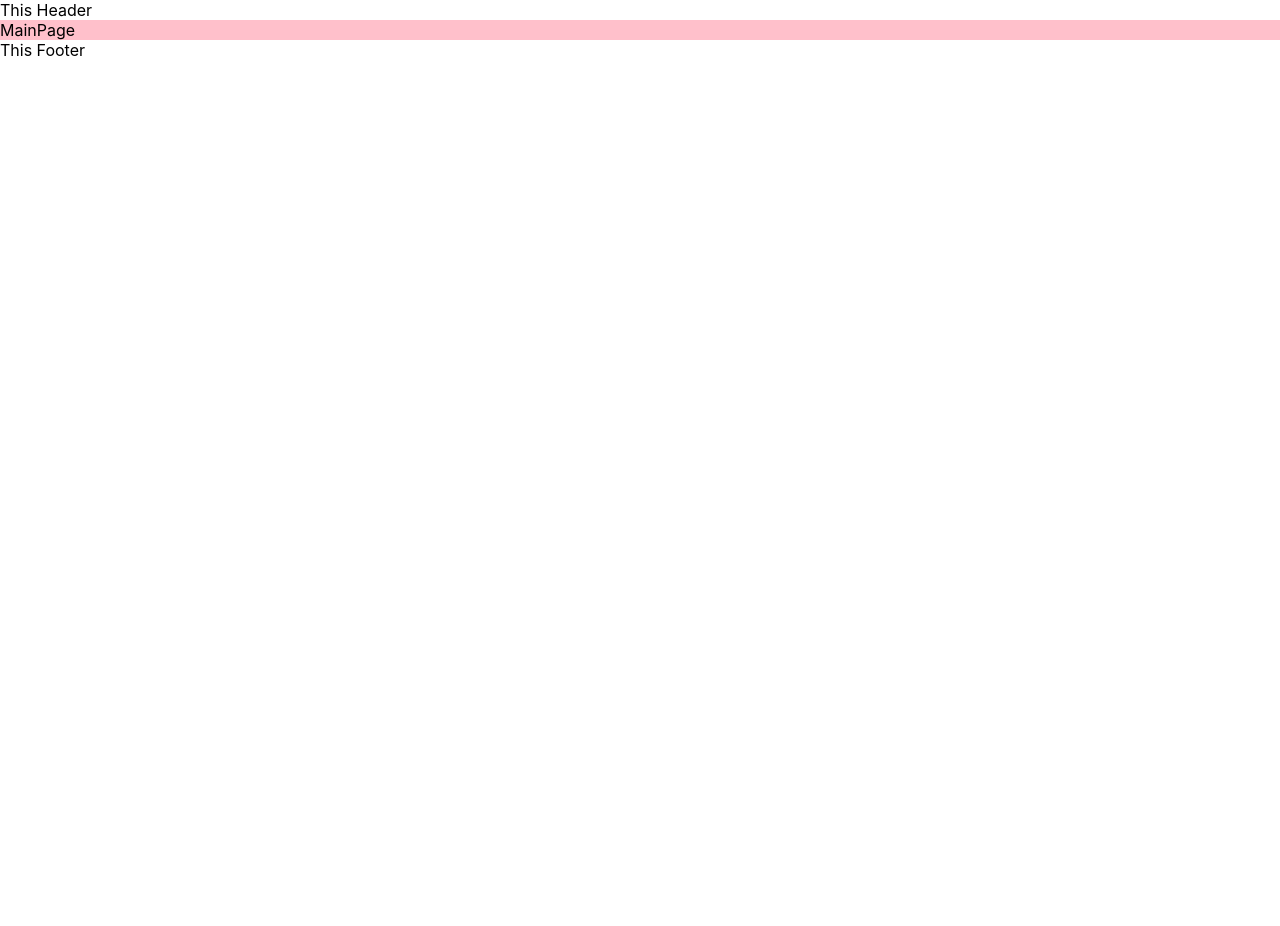
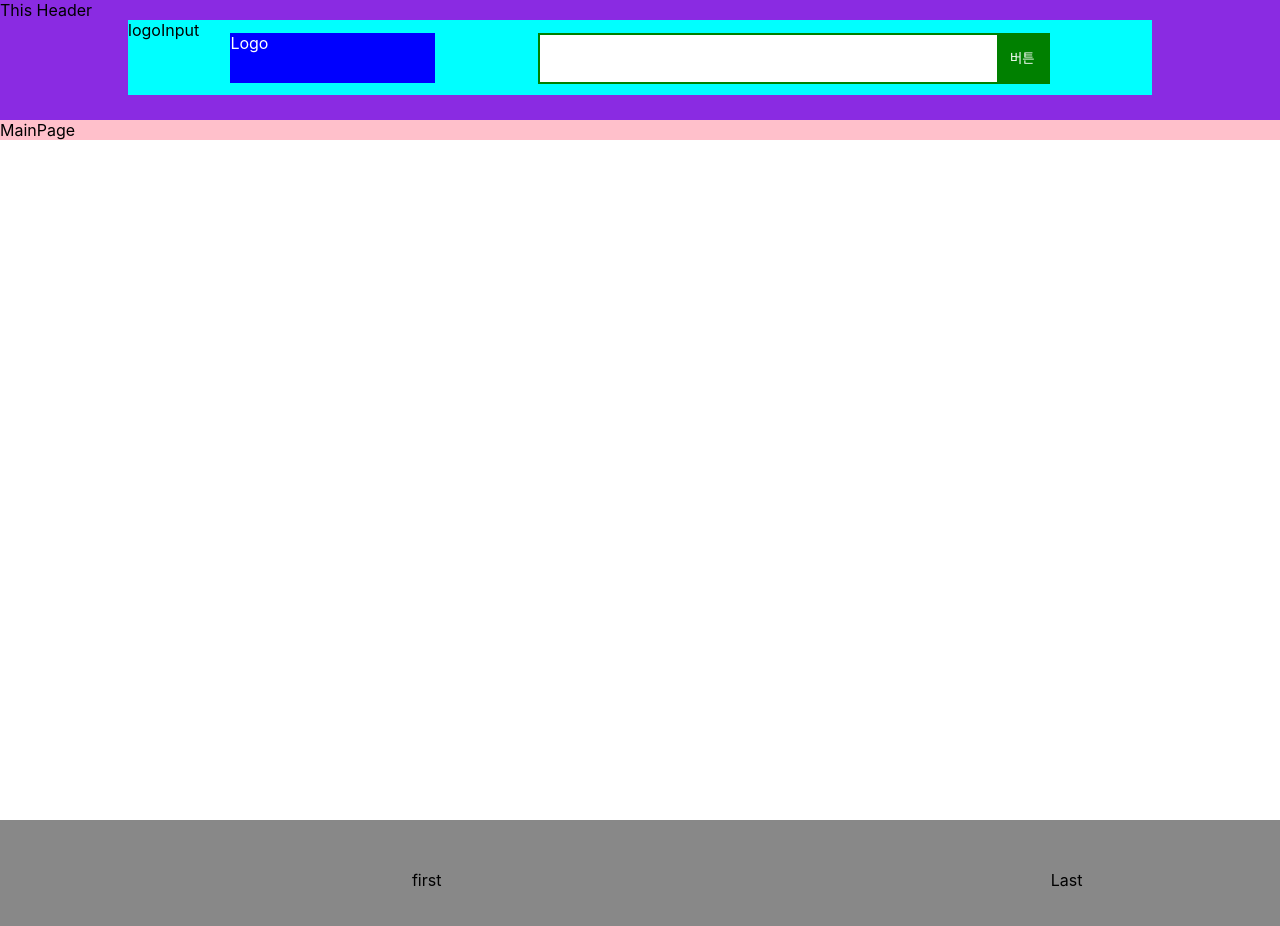
Before and after one commit to Hongaproject/Mypage-React-Project, a React (Create React App) app: page / in a window 1280 px wide. Shown: the top 926 px of the page. Before the commit the page ends 800 px from the top, so only its background shows below. Built offline with nearby package versions, Linux system fonts and the light colour scheme.

Commit message:
2day work header, footer

```diff
--- a/src/App.jsx
+++ b/src/App.jsx
@@ -1,12 +1,15 @@
 import React from "react";
 import Layout from "./components/Layout/Layout";
 import Main from "./containers/Mainp/Main";
+import './App.css';
 
 function App() {
   return (
-    <Layout>
-      <Main />
-    </Layout>
+    <body>
+      <Layout>
+        <Main />
+      </Layout>
+    </body>
   );
 }
 
--- a/src/components/Layout/Footer/Footer.jsx
+++ b/src/components/Layout/Footer/Footer.jsx
@@ -1,7 +1,14 @@
+import styles from './Footer.module.css';
+
 function Footer () {
     return (
-        <div>
-            This Footer
+        <div className={styles.footer}>
+            <div className={styles.footerF}>
+                first
+            </div>
+            <div className={styles.footerL}>
+                Last
+            </div>
         </div>
     );
 }
--- /dev/null
+++ b/src/components/Layout/Footer/Footer.module.css
@@ -0,0 +1,14 @@
+.footer{
+    display: flex;
+    background-color: #888;
+    height: 120px;
+    text-align: center;
+    align-items : center;
+}
+
+.footerF{
+    flex: 2;
+}
+.footerL{
+    flex: 1;
+}
--- a/src/components/Layout/Header/Header.jsx
+++ b/src/components/Layout/Header/Header.jsx
@@ -1,7 +1,26 @@
+import styles from './Header.module.css';
+
 function Header () {
     return (
-        <div>
+        <div className={styles.header}>
             This Header
+            <div className={styles.logoInput}>
+                logoInput
+                <div className={styles.logo}>
+                    Logo
+                </div>
+                <div className={styles.searchBar}>
+                    <form action="">
+                        <fieldset className={styles.fieldset}>
+                            <div>
+                                <input type="text" className={styles.search} required/>
+                                <button className={styles.searchBtn}>버튼</button>
+                            </div>
+                        </fieldset>
+                    </form>
+                </div>
+            </div>
+
         </div>
     );
 }
--- /dev/null
+++ b/src/components/Layout/Header/Header.module.css
@@ -0,0 +1,60 @@
+.header{
+    width: 100%;
+    background-color: blueviolet;
+    height: 120px;
+}
+
+.logoInput{
+    position: absolute;
+    left: 10%;
+    display: flex;
+    background-color: aqua;
+    width: 80%;
+    height: 75px;
+}
+
+.logo{
+    position: absolute;
+    top: 17%;
+    left: 10%;
+    width: 20%;
+    height: 50px;
+    background-color: blue;
+    color: white;
+}
+
+.header .searchBar{
+    position: absolute;
+    top: 17%;
+    left: 40%;
+    width: 50%;
+    height: 50px;
+    background-color: beige;
+
+}
+
+.fieldset{
+    height: auto;
+    margin: 0;
+    padding: 0;
+    border: 2px solid green;
+}
+.search{
+    width: 90%;
+    height: 47px;
+    margin: 0;
+    padding: 0;
+    border: 0;
+}
+.search:focus{
+    outline: none;
+}
+
+.searchBtn{
+    width: 10%;
+    height: 47px;
+    color: white;
+    background-color: green;
+    border: 0;
+    line-height: 0;
+}
--- a/src/components/Layout/Layout.jsx
+++ b/src/components/Layout/Layout.jsx
@@ -1,12 +1,13 @@
 import Footer from "./Footer/Footer";
 import Header from "./Header/Header";
+import styles from "./Layout.module.css";
 
 function Layout ({children}) {
     return (
         <div>
             <Header />
 
-                <div>
+                <div className={styles.children}>
                     {children}
                 </div>
 
--- /dev/null
+++ b/src/components/Layout/Layout.module.css
@@ -0,0 +1,3 @@
+.children{
+    min-height: calc(100vh - 100px);
+}
--- a/src/containers/Mainp/Main.jsx
+++ b/src/containers/Mainp/Main.jsx
@@ -2,7 +2,7 @@ import styles from './Main.module.css';
 
 function Main () {
     return(
-        <div className={styles.Main}>
+        <div className={styles.main}>
             MainPage
         </div>
     );
--- a/src/containers/Mainp/Main.module.css
+++ b/src/containers/Mainp/Main.module.css
@@ -1,4 +1,4 @@
-.Main{
+.main{
     background-color: pink;
     width: 100%;
 }
```
Also changed, not shown: src/App.css (added).
